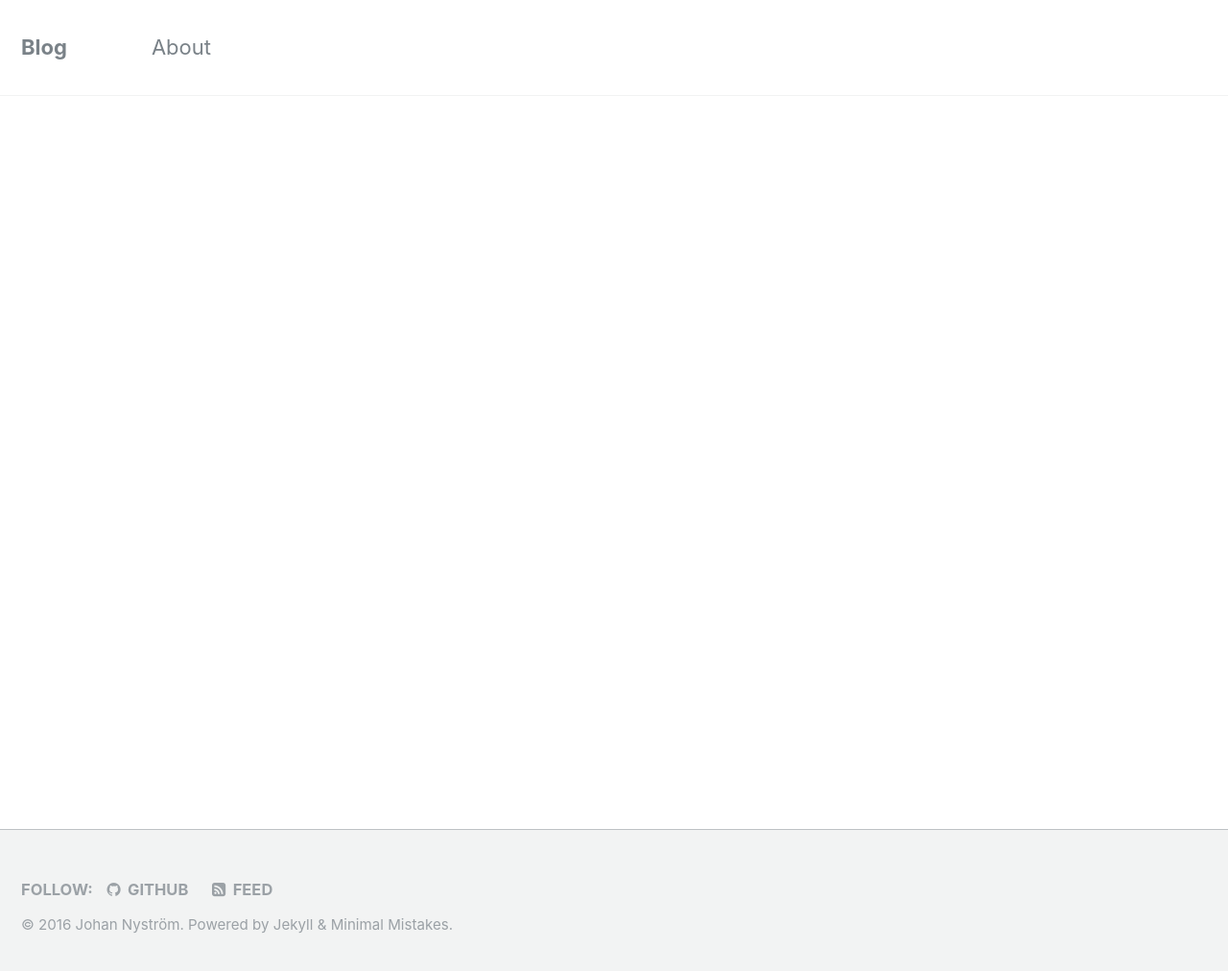
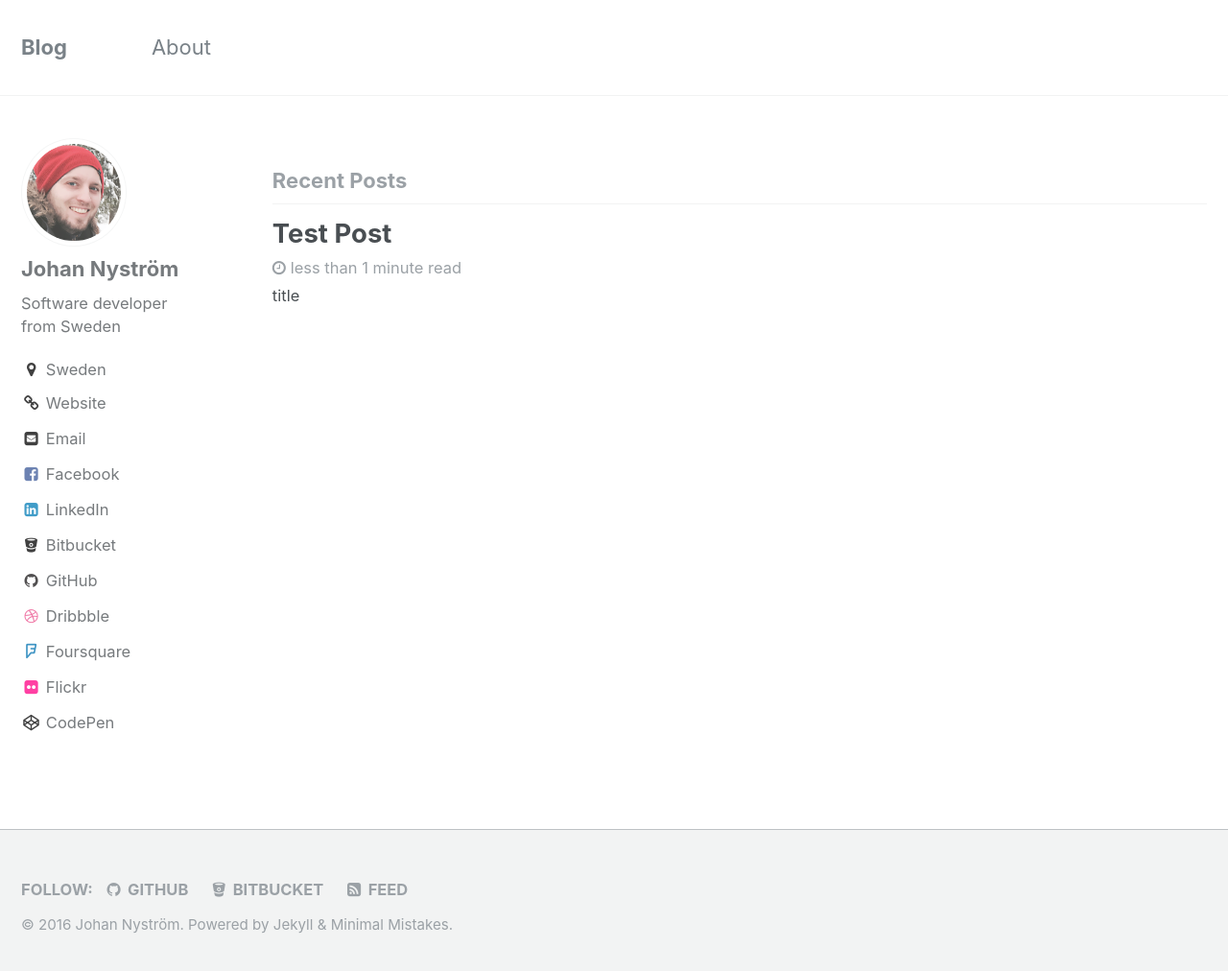
Before and after one commit to SpiderUnicorn/spiderunicorn.github.io, a Jekyll site: the page built from index.html, in a window 1280 px wide and 1020 px high. Shown: the top 1012 px of the window at 96% size. Built offline with Jekyll 4.4.1, drawn with Linux system fonts in a browser that asks for light colours; the list of posts is cut into pages by our own code; part of the change alters nothing that is shown.

Commit message:
social links modified

```diff
--- a/_config.yml
+++ b/_config.yml
@@ -67,7 +67,6 @@ social:
   type                   : # Person or Organization (defaults to Person)
   name                   : # If the user or organization name differs from the site's name
   links:
-    - "https://github.com/SpiderUnicorn"
 
 # Analytics
 analytics:
@@ -82,20 +81,20 @@ author:
   avatar           : "/assets/images/portrait.png"
   bio              : "Software developer from Sweden"
   location         : "Sweden"
-  email            : "test@test.se"
-  uri              :
-  bitbucket        :
-  codepen          :
-  dribbble         :
-  flickr           :
-  facebook         :
-  foursquare       :
-  github           : "https://github.com/SpiderUnicorn"
+  email            : "test"
+  uri              : "test"
+  bitbucket        : "test"
+  codepen          : "test"
+  dribbble         : "test"
+  flickr           : "test"
+  facebook         : "test"
+  foursquare       : "test"
+  github           : "SpiderUnicorn"
   google_plus      :
   keybase          :
   instagram        :
   lastfm           :
-  linkedin         : "https://www.linkedin.com/in/johannys"
+  linkedin         : "johannys"
   pinterest        :
   soundcloud       :
   stackoverflow    : # "123456/username" (the last part of your profile url, e.g. http://stackoverflow.com/users/123456/username)
--- a/index.html
+++ b/index.html
@@ -1,4 +1,4 @@
 ---
-layout: splash
+layout: home
 author_profile: true
 ---
```
